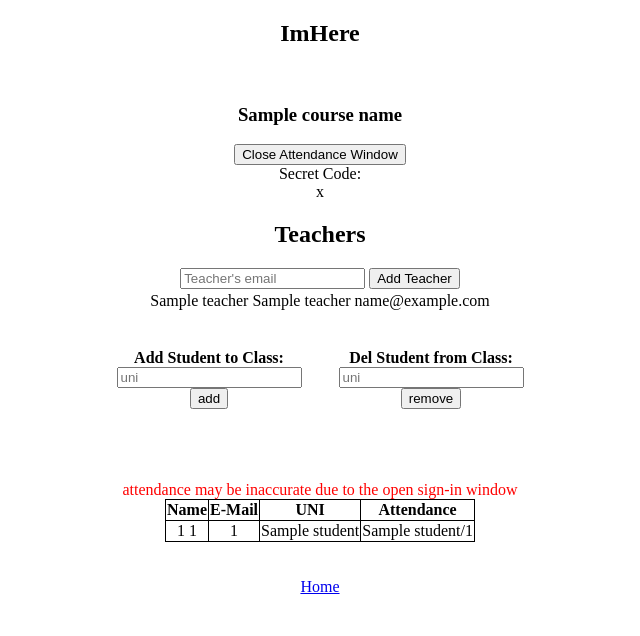
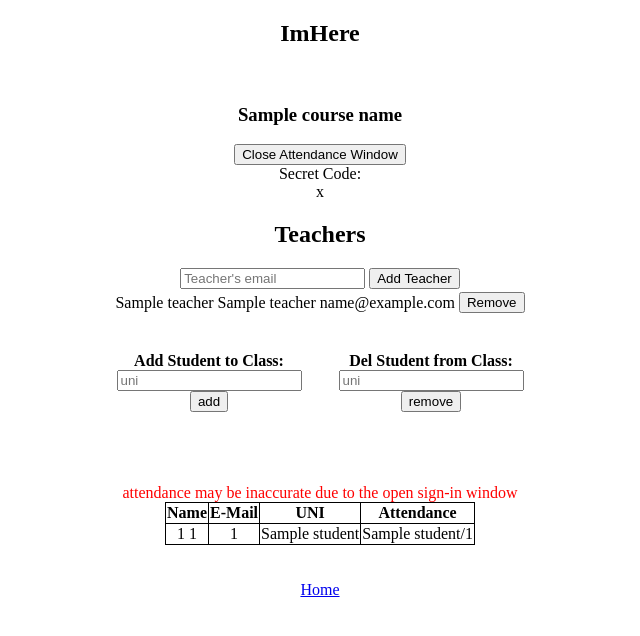
Before and after one commit to youngthejames/ImHere, a Flask app: template imhere/templates/view_class.html in a window 1280 px wide. Shown: the top 636 px of the page, without its empty margins (320-960 px from the left). Run offline with Flask 2, Linux system fonts and the light colour scheme; the visitor is signed in with stand-in values (Sample User, id 1); the template is opened without the code that fills it: most values are stand-ins (such as "Sample title", 1, 10 or a date in 2020); lists and menus that the app fills with data are empty; parts of the project's set-up code (start-up, migrations or seed data) failed here and were passed over.

Commit message:
remove teacher

```diff
--- a/imhere/imhere.py
+++ b/imhere/imhere.py
@@ -283,6 +283,9 @@ def view_class():
         if 'add_teacher' in request.form.keys():
             res = cm.add_teacher(request.form['email'])
 
+        if 'remove_teacher' in request.form.keys():
+            cm.remove_teacher(request.form['remove_teacher'])
+
         course_name = cm.get_course_name()
         secret = cm.get_secret_code()
         num_sessions = cm.get_num_sessions()
@@ -307,6 +310,7 @@ def view_class():
                 uni=uni,
                 res=res,
                 teachers=teachers,
+                userid=flask.session['id'],
                 **context)
 
 
--- a/imhere/templates/view_class.html
+++ b/imhere/templates/view_class.html
@@ -49,6 +49,14 @@
       <tr>
         <td>{{teacher['name']}} {{teacher['family_name']}}</td>
         <td>{{teacher['email']}}</td>
+        {% if teacher['uid'] != userid %}
+        <td> <!-- allow teacher to delete other teachers, not themselves -->
+          <form method="POST" action="/teacher/view_class">
+            <button name="remove_teacher" value="{{teacher['uid']}}">Remove</button>
+            <input type="hidden" name="cid" value="{{cid}}"></input>
+          </form>
+        </td>
+        {% endif %}
       </tr>
       {% endfor %}
     </table>
--- a/models/courses_model.py
+++ b/models/courses_model.py
@@ -178,3 +178,9 @@ class Courses(Model):
             return False, '%s is already a teacher in this class' % (email)
 
         return True, ''
+
+    def remove_teacher(self, tid):
+        delteacher = '''
+            DELETE FROM teaches WHERE tid = %s and cid = %s
+        ''' % (tid, self.cid)
+        self.db.execute(delteacher)
```
Also changed, not shown: test/models_test/courses_test.py (+4 -0 lines).
